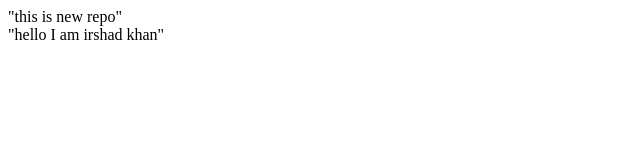
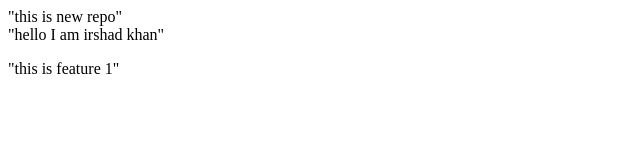
Before and after one commit to irshadkhanpahadiyan/LocalRepo, a plain HTML site: page index.html in a window 1280 px wide. Shown: the whole page, without its empty margins (0-640 px from the left). Drawn offline with Linux system fonts and the light colour scheme.

Commit message:
small changes

```diff
--- a/index.html
+++ b/index.html
@@ -3,3 +3,6 @@
     <br>
     "hello I am irshad khan"
 </p>
+<p>
+    "this is feature 1"
+</p>
```
